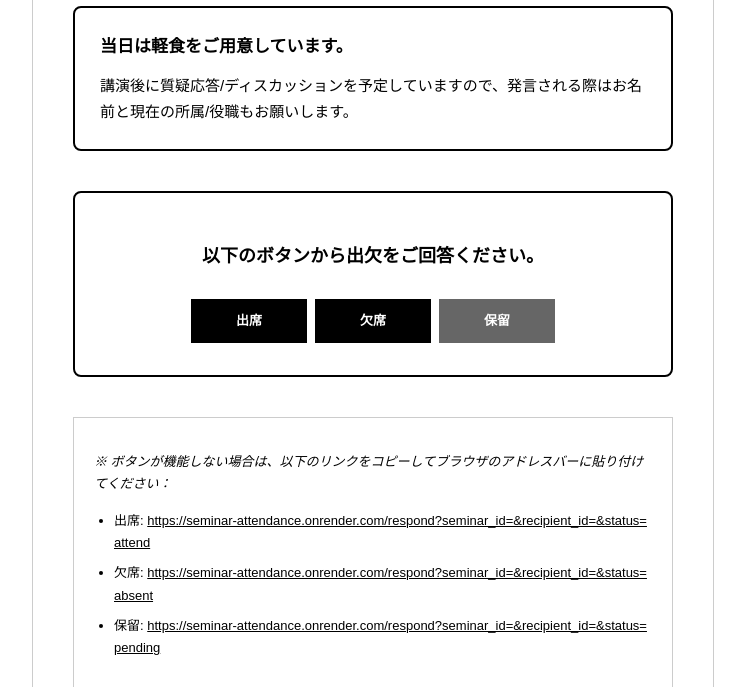
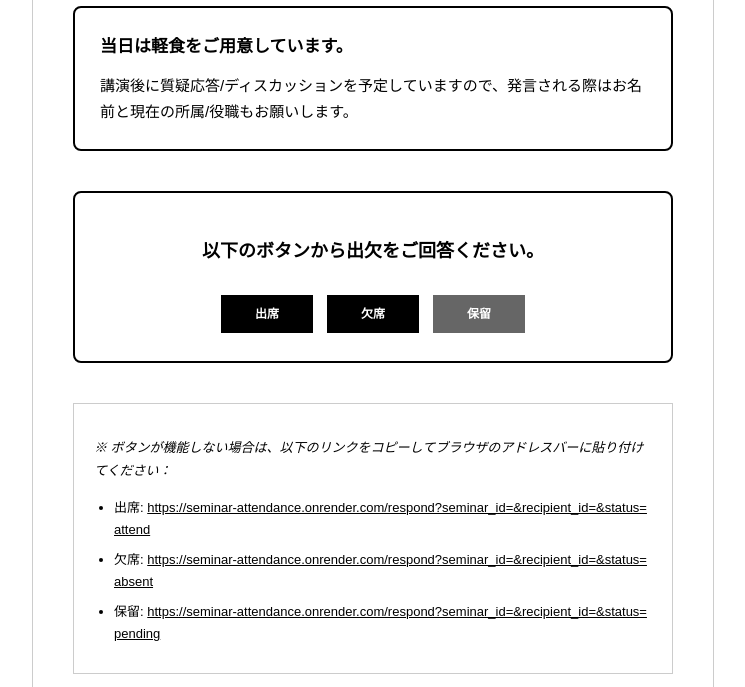
Before and after one commit to akcsri/seminar_attendance, a Flask app: template templates/email_template.html in a window 1280 px wide. Shown: the part 701-1388 px from the top of the page, without its empty margins (267-1012 px from the left). Run offline with Flask 3, Linux system fonts and the light colour scheme; the template is opened without the code that fills it, so the values that code supplies are empty.

Commit message:
Fix Outlook email button container alignment issues
Co-authored-by: akcsri <214780190+akcsri@users.noreply.github.com>

```diff
--- a/templates/email_template.html
+++ b/templates/email_template.html
@@ -3,6 +3,19 @@
 <head>
     <meta charset="UTF-8">
     <meta name="viewport" content="width=device-width, initial-scale=1.0">
+    <meta http-equiv="X-UA-Compatible" content="IE=edge">
+    <meta name="format-detection" content="telephone=no">
+    <meta name="x-apple-disable-message-reformatting">
+    <!--[if mso]>
+    <noscript>
+        <xml>
+            <o:OfficeDocumentSettings>
+                <o:AllowPNG/>
+                <o:PixelsPerInch>96</o:PixelsPerInch>
+            </o:OfficeDocumentSettings>
+        </xml>
+    </noscript>
+    <![endif]-->
     <title>セミナーのご案内</title>
     <style>
         body {
@@ -180,7 +193,7 @@
         .button-container {
             text-align: center;
             margin: 40px 0;
-            padding: 30px;
+            padding: 25px 15px;
             background: #ffffff;
             border: 2px solid #000000;
             border-radius: 8px;
@@ -188,33 +201,42 @@
             mso-table-lspace: 0pt !important;
             mso-table-rspace: 0pt !important;
         }
-        /* Simplified button container table - reduced width for better compatibility */
+        /* Simplified button container table - reduced width for better Outlook compatibility */
         .button-container table {
-            width: 360px !important;
-            max-width: 360px !important;
+            width: 300px !important;
+            max-width: 300px !important;
             margin: 0 auto !important;
             border-collapse: collapse !important;
             table-layout: fixed !important;
             mso-table-lspace: 0pt !important;
             mso-table-rspace: 0pt !important;
             mso-table-wrap: none !important;
+            border: 0 !important;
         }
-        /* Enhanced button cell styling for Outlook compatibility */
+        /* Enhanced button cell styling for Outlook compatibility - smaller cells */
         .button-container td {
-            width: 120px !important;
-            max-width: 120px !important;
+            width: 100px !important;
+            max-width: 100px !important;
             text-align: center !important;
             vertical-align: middle !important;
-            padding: 2px !important;
+            padding: 3px !important;
             mso-table-lspace: 0pt !important;
             mso-table-rspace: 0pt !important;
+            border: 0 !important;
         }
-        /* Improved Outlook button link styling */
+        /* Improved Outlook button link styling - smaller buttons */
         .button-container a {
             display: block !important;
             text-decoration: none !important;
             mso-hide: none !important;
-            mso-padding-alt: 10px 6px 10px 6px !important;
+            font-size: 12px !important;
+            padding: 8px 4px !important;
+            mso-padding-alt: 8px 4px 8px 4px !important;
+            width: 92px !important;
+            max-width: 92px !important;
+            margin: 0 auto !important;
+            box-sizing: border-box !important;
+            mso-border-alt: none !important;
         }
         .button-instruction {
             margin-bottom: 25px;
@@ -302,20 +324,20 @@
             }
             .button-container table {
                 width: 100% !important;
-                max-width: 280px !important;
+                max-width: 270px !important;
             }
             .button-container td {
                 width: 33.33% !important;
-                max-width: 93px !important;
+                max-width: 90px !important;
                 padding: 2px !important;
             }
-            /* Outlook mobile specific button adjustments */
+            /* Outlook mobile specific button adjustments - smaller buttons */
             .button-container a {
-                font-size: 12px !important;
-                padding: 10px 4px !important;
+                font-size: 11px !important;
+                padding: 8px 2px !important;
                 display: block !important;
-                width: 89px !important;
-                max-width: 89px !important;
+                width: 86px !important;
+                max-width: 86px !important;
             }
         }
 
@@ -326,8 +348,8 @@
                 max-width: 600px !important;
             }
             .button-container table {
-                width: 360px !important;
-                max-width: 360px !important;
+                width: 300px !important;
+                max-width: 300px !important;
             }
         }
     </style>
@@ -409,31 +431,31 @@
             <p class="button-instruction">以下のボタンから出欠をご回答ください。</p>
 
             <!--[if mso]>
-            <table role="presentation" cellspacing="0" cellpadding="0" border="0" width="360" align="center" style="width: 360px; margin: 0 auto; border-collapse: collapse; table-layout: fixed; mso-table-lspace: 0pt; mso-table-rspace: 0pt; mso-table-wrap: none;">
+            <table role="presentation" cellspacing="0" cellpadding="0" border="0" width="300" align="center" style="width: 300px; margin: 0 auto; border-collapse: collapse; table-layout: fixed; mso-table-lspace: 0pt; mso-table-rspace: 0pt; mso-table-wrap: none;">
                 <tr>
-                    <td width="120" align="center" valign="middle" style="width: 120px; padding: 2px; mso-table-lspace: 0pt; mso-table-rspace: 0pt;">
-                        <table role="presentation" cellspacing="0" cellpadding="0" border="0" width="116" align="center" style="width: 116px; margin: 0 auto; border-collapse: collapse; mso-table-lspace: 0pt; mso-table-rspace: 0pt;">
+                    <td width="100" align="center" valign="middle" style="width: 100px; padding: 3px; mso-table-lspace: 0pt; mso-table-rspace: 0pt;">
+                        <table role="presentation" cellspacing="0" cellpadding="0" border="0" width="92" align="center" style="width: 92px; margin: 0 auto; border-collapse: collapse; mso-table-lspace: 0pt; mso-table-rspace: 0pt;">
                             <tr>
-                                <td align="center" valign="middle" bgcolor="#000000" style="background-color: #000000; padding: 10px 6px; mso-padding-alt: 10px 6px 10px 6px; border: 1px solid #000000;">
-                                    <a href="https://seminar-attendance.onrender.com/respond?seminar_id={{ seminar.id }}&recipient_id={{ recipient.id }}&status=attend" style="color: #ffffff; font-family: Arial, sans-serif; font-size: 13px; font-weight: bold; text-decoration: none; display: block; mso-hide: none;">出席</a>
+                                <td align="center" valign="middle" bgcolor="#000000" style="background-color: #000000; padding: 8px 4px; mso-padding-alt: 8px 4px 8px 4px; border: 1px solid #000000;">
+                                    <a href="https://seminar-attendance.onrender.com/respond?seminar_id={{ seminar.id }}&recipient_id={{ recipient.id }}&status=attend" style="color: #ffffff; font-family: Arial, sans-serif; font-size: 12px; font-weight: bold; text-decoration: none; display: block; mso-hide: none;">出席</a>
                                 </td>
                             </tr>
                         </table>
                     </td>
-                    <td width="120" align="center" valign="middle" style="width: 120px; padding: 2px; mso-table-lspace: 0pt; mso-table-rspace: 0pt;">
-                        <table role="presentation" cellspacing="0" cellpadding="0" border="0" width="116" align="center" style="width: 116px; margin: 0 auto; border-collapse: collapse; mso-table-lspace: 0pt; mso-table-rspace: 0pt;">
+                    <td width="100" align="center" valign="middle" style="width: 100px; padding: 3px; mso-table-lspace: 0pt; mso-table-rspace: 0pt;">
+                        <table role="presentation" cellspacing="0" cellpadding="0" border="0" width="92" align="center" style="width: 92px; margin: 0 auto; border-collapse: collapse; mso-table-lspace: 0pt; mso-table-rspace: 0pt;">
                             <tr>
-                                <td align="center" valign="middle" bgcolor="#000000" style="background-color: #000000; padding: 10px 6px; mso-padding-alt: 10px 6px 10px 6px; border: 1px solid #000000;">
-                                    <a href="https://seminar-attendance.onrender.com/respond?seminar_id={{ seminar.id }}&recipient_id={{ recipient.id }}&status=absent" style="color: #ffffff; font-family: Arial, sans-serif; font-size: 13px; font-weight: bold; text-decoration: none; display: block; mso-hide: none;">欠席</a>
+                                <td align="center" valign="middle" bgcolor="#000000" style="background-color: #000000; padding: 8px 4px; mso-padding-alt: 8px 4px 8px 4px; border: 1px solid #000000;">
+                                    <a href="https://seminar-attendance.onrender.com/respond?seminar_id={{ seminar.id }}&recipient_id={{ recipient.id }}&status=absent" style="color: #ffffff; font-family: Arial, sans-serif; font-size: 12px; font-weight: bold; text-decoration: none; display: block; mso-hide: none;">欠席</a>
                                 </td>
                             </tr>
                         </table>
                     </td>
-                    <td width="120" align="center" valign="middle" style="width: 120px; padding: 2px; mso-table-lspace: 0pt; mso-table-rspace: 0pt;">
-                        <table role="presentation" cellspacing="0" cellpadding="0" border="0" width="116" align="center" style="width: 116px; margin: 0 auto; border-collapse: collapse; mso-table-lspace: 0pt; mso-table-rspace: 0pt;">
+                    <td width="100" align="center" valign="middle" style="width: 100px; padding: 3px; mso-table-lspace: 0pt; mso-table-rspace: 0pt;">
+                        <table role="presentation" cellspacing="0" cellpadding="0" border="0" width="92" align="center" style="width: 92px; margin: 0 auto; border-collapse: collapse; mso-table-lspace: 0pt; mso-table-rspace: 0pt;">
                             <tr>
-                                <td align="center" valign="middle" bgcolor="#666666" style="background-color: #666666; padding: 10px 6px; mso-padding-alt: 10px 6px 10px 6px; border: 1px solid #666666;">
-                                    <a href="https://seminar-attendance.onrender.com/respond?seminar_id={{ seminar.id }}&recipient_id={{ recipient.id }}&status=pending" style="color: #ffffff; font-family: Arial, sans-serif; font-size: 13px; font-weight: bold; text-decoration: none; display: block; mso-hide: none;">保留</a>
+                                <td align="center" valign="middle" bgcolor="#666666" style="background-color: #666666; padding: 8px 4px; mso-padding-alt: 8px 4px 8px 4px; border: 1px solid #666666;">
+                                    <a href="https://seminar-attendance.onrender.com/respond?seminar_id={{ seminar.id }}&recipient_id={{ recipient.id }}&status=pending" style="color: #ffffff; font-family: Arial, sans-serif; font-size: 12px; font-weight: bold; text-decoration: none; display: block; mso-hide: none;">保留</a>
                                 </td>
                             </tr>
                         </table>
@@ -442,19 +464,19 @@
             </table>
             <![endif]-->
             <!--[if !mso]><!-- -->
-            <table role="presentation" cellspacing="0" cellpadding="0" border="0" style="margin: 0 auto; max-width: 360px; width: 100%; border-collapse: collapse; table-layout: fixed;">
+            <table role="presentation" cellspacing="0" cellpadding="0" border="0" style="margin: 0 auto; max-width: 300px; width: 100%; border-collapse: collapse; table-layout: fixed;">
                 <tr>
-                    <td style="width: 120px; max-width: 120px; padding: 2px; text-align: center;">
+                    <td style="width: 100px; max-width: 100px; padding: 3px; text-align: center;">
                         <a href="https://seminar-attendance.onrender.com/respond?seminar_id={{ seminar.id }}&recipient_id={{ recipient.id }}&status=attend"
-                           style="background-color: #000000; color: white; font-family: Arial, sans-serif; font-size: 13px; font-weight: bold; text-decoration: none; padding: 10px 6px; display: block; text-align: center; border: 1px solid #000000; width: 116px; max-width: 116px; box-sizing: border-box; margin: 0 auto;">出席</a>
+                           style="background-color: #000000; color: white; font-family: Arial, sans-serif; font-size: 12px; font-weight: bold; text-decoration: none; padding: 8px 4px; display: block; text-align: center; border: 1px solid #000000; width: 92px; max-width: 92px; box-sizing: border-box; margin: 0 auto;">出席</a>
                     </td>
-                    <td style="width: 120px; max-width: 120px; padding: 2px; text-align: center;">
+                    <td style="width: 100px; max-width: 100px; padding: 3px; text-align: center;">
                         <a href="https://seminar-attendance.onrender.com/respond?seminar_id={{ seminar.id }}&recipient_id={{ recipient.id }}&status=absent"
-                           style="background-color: #000000; color: white; font-family: Arial, sans-serif; font-size: 13px; font-weight: bold; text-decoration: none; padding: 10px 6px; display: block; text-align: center; border: 1px solid #000000; width: 116px; max-width: 116px; box-sizing: border-box; margin: 0 auto;">欠席</a>
+                           style="background-color: #000000; color: white; font-family: Arial, sans-serif; font-size: 12px; font-weight: bold; text-decoration: none; padding: 8px 4px; display: block; text-align: center; border: 1px solid #000000; width: 92px; max-width: 92px; box-sizing: border-box; margin: 0 auto;">欠席</a>
                     </td>
-                    <td style="width: 120px; max-width: 120px; padding: 2px; text-align: center;">
+                    <td style="width: 100px; max-width: 100px; padding: 3px; text-align: center;">
                         <a href="https://seminar-attendance.onrender.com/respond?seminar_id={{ seminar.id }}&recipient_id={{ recipient.id }}&status=pending"
-                           style="background-color: #666666; color: white; font-family: Arial, sans-serif; font-size: 13px; font-weight: bold; text-decoration: none; padding: 10px 6px; display: block; text-align: center; border: 1px solid #666666; width: 116px; max-width: 116px; box-sizing: border-box; margin: 0 auto;">保留</a>
+                           style="background-color: #666666; color: white; font-family: Arial, sans-serif; font-size: 12px; font-weight: bold; text-decoration: none; padding: 8px 4px; display: block; text-align: center; border: 1px solid #666666; width: 92px; max-width: 92px; box-sizing: border-box; margin: 0 auto;">保留</a>
                     </td>
                 </tr>
             </table>
```
